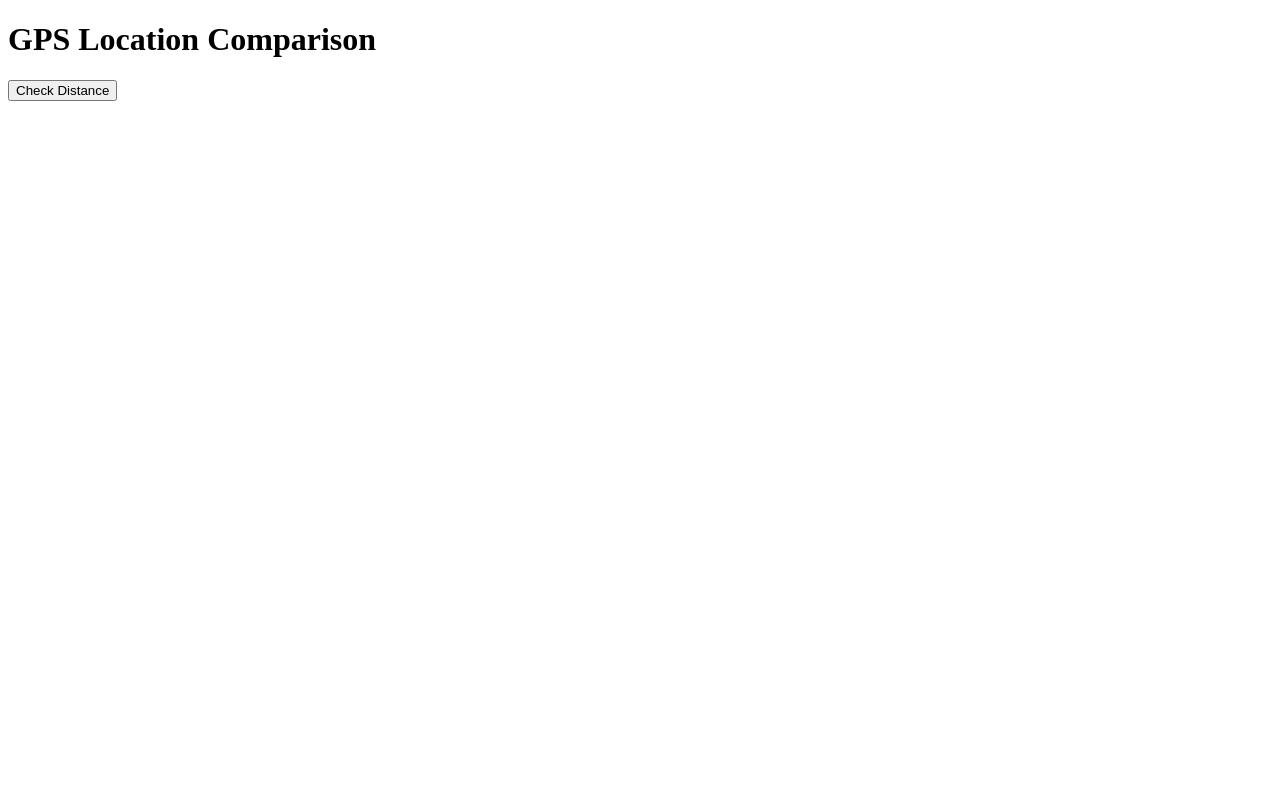
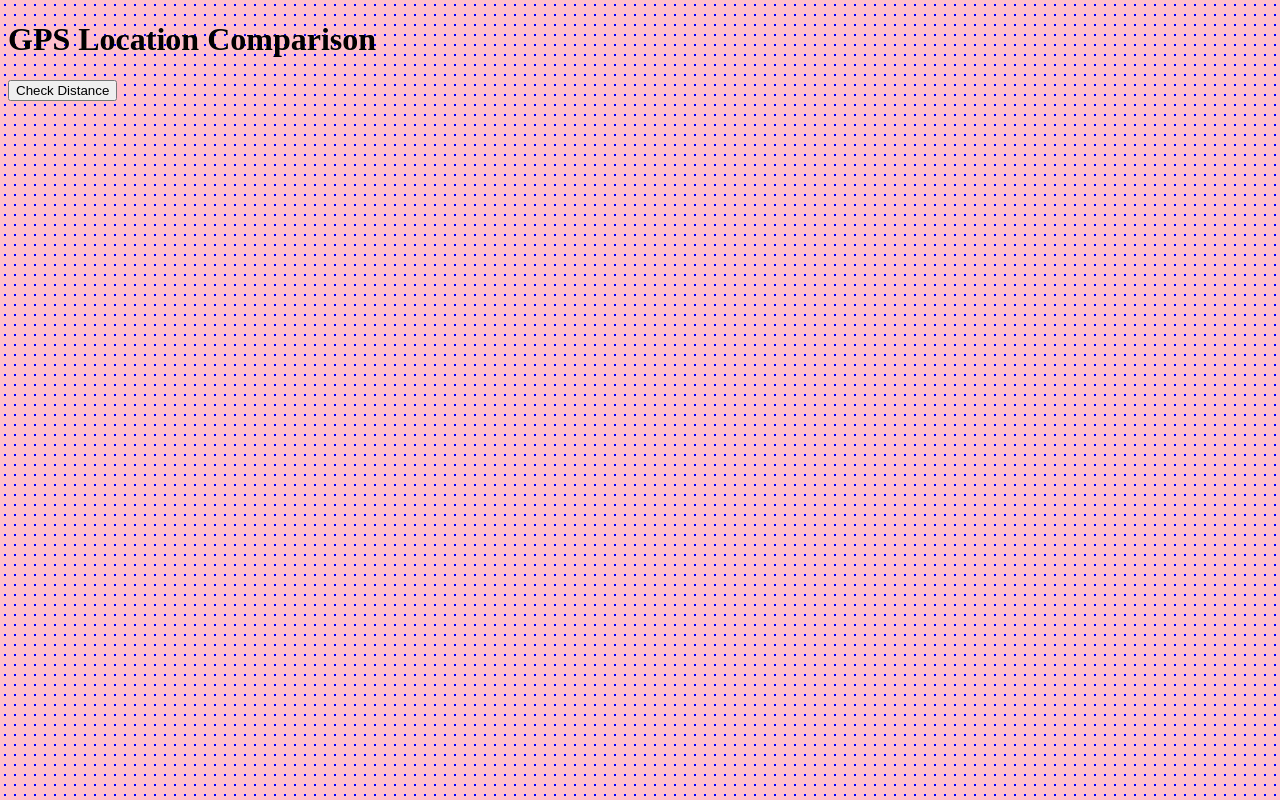
Before and after one commit to byalvaroft/Geocache, a plain HTML site: page index.html in a window 1280 px wide. Drawn offline with Linux system fonts and the light colour scheme.

Commit message:
background

```diff
--- a/index.html
+++ b/index.html
@@ -5,6 +5,13 @@
     <meta name="viewport" content="width=device-width, initial-scale=1.0">
     <title>GPS Location Comparison</title>
     <script src="app.js"></script>
+    <style>
+        body {
+            background-color: pink;
+            background-image: radial-gradient(blue 1px, pink 1px);
+            background-size: 10px 10px;
+        }
+    </style>
 </head>
 <body>
 <h1>GPS Location Comparison</h1>
```
